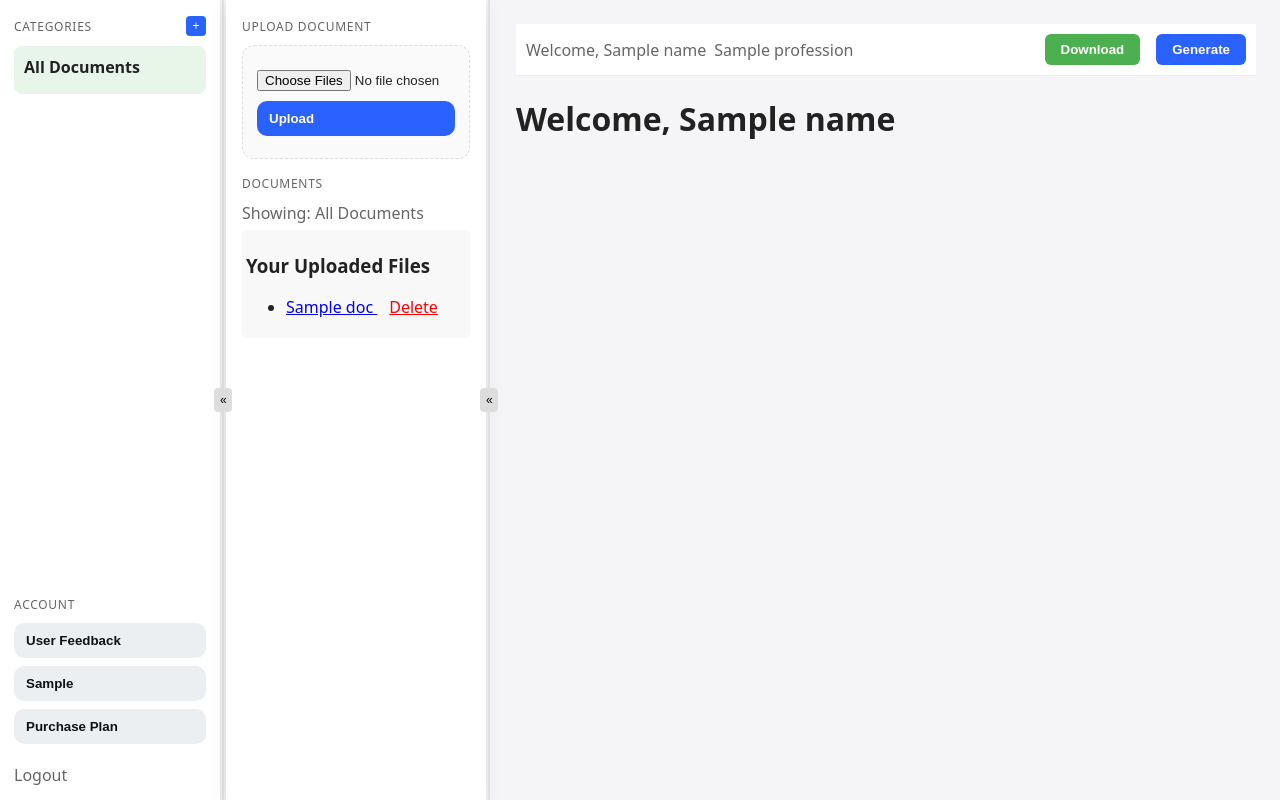
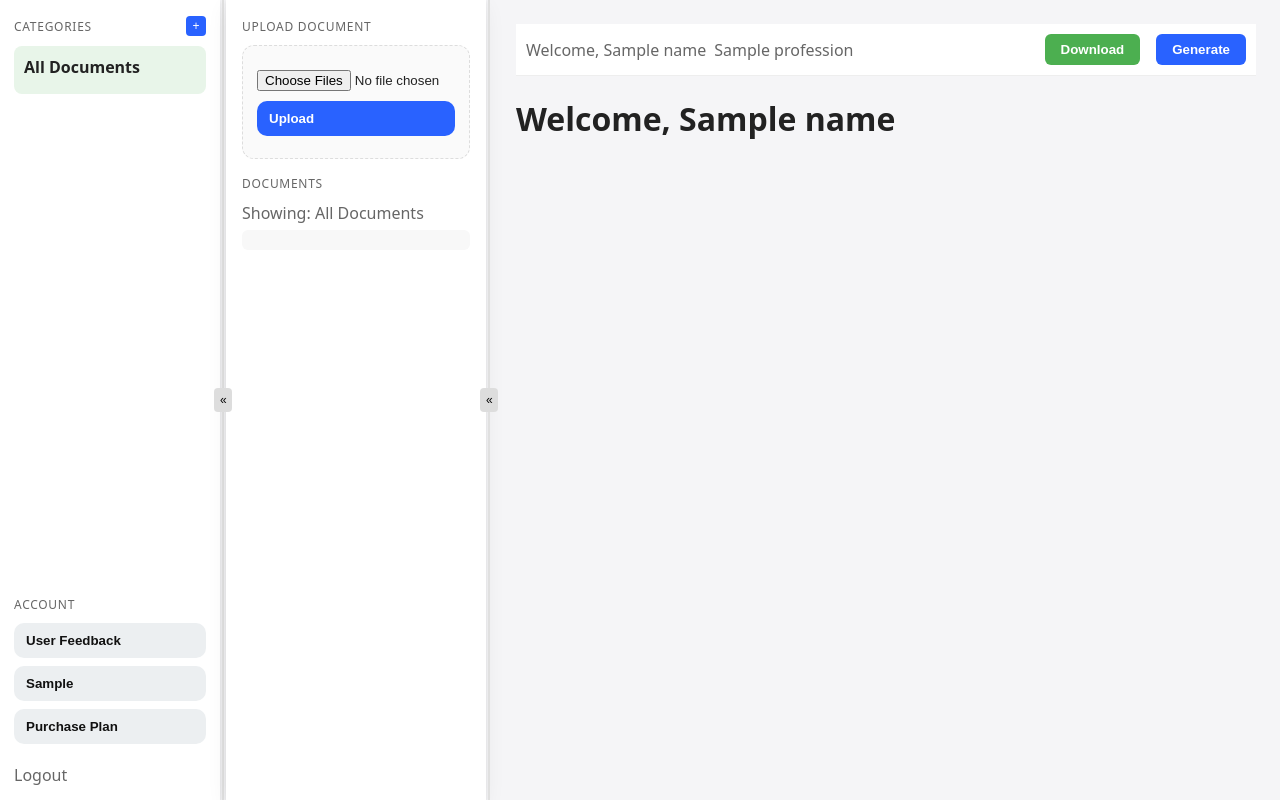
Before and after one commit to balamurugan106/iPaper, a Flask app: template templates/dashboard.html in a window 1280 px wide. Run offline with Flask 3, Linux system fonts and the light colour scheme; the template is opened without the code that fills it: most values are stand-ins (such as "Sample title", 1, 10 or a date in 2020); data that the repository does not hold is empty; some libraries are stand-ins or nearby versions.

Commit message:
Update dashboard.html

```diff
--- a/templates/dashboard.html
+++ b/templates/dashboard.html
@@ -416,32 +416,7 @@
     </div>
     <div class="pane-title" style="margin-top:16px">Documents</div>
     <div id="current-category" class="muted" style="margin-bottom:6px">Showing: All Documents</div>
-    <div id="documents-container" class="documents-list">
-  <h3>Your Uploaded Files</h3>
-
-  {% if documents and documents|length > 0 %}
-    <ul>
-      {% for doc in documents %}
-        <li style="margin-bottom:8px;">
-          <!-- doc[1] = filename saved in DB -->
-          <a href="{{ url_for('static', filename='uploads/' ~ doc[1]) }}" target="_blank">
-            {{ doc[1] }}
-          </a>
-
-          <!-- Delete link (calls your existing delete route) -->
-          <a href="{{ url_for('delete_document', doc_id=doc[0]) }}"
-             onclick="return confirm('Delete this file?');"
-             style="color:red; margin-left:12px;">
-            Delete
-          </a>
-        </li>
-      {% endfor %}
-    </ul>
-  {% else %}
-    <p>No uploaded files yet.</p>
-  {% endif %}
-</div>
-
+    <div id="documents-container" class="documents-list"></div>
   </aside>
   <div id="bar-us" class="resizer">
     <button id="btnUS" class="collapse-btn">Â«</button>
```
